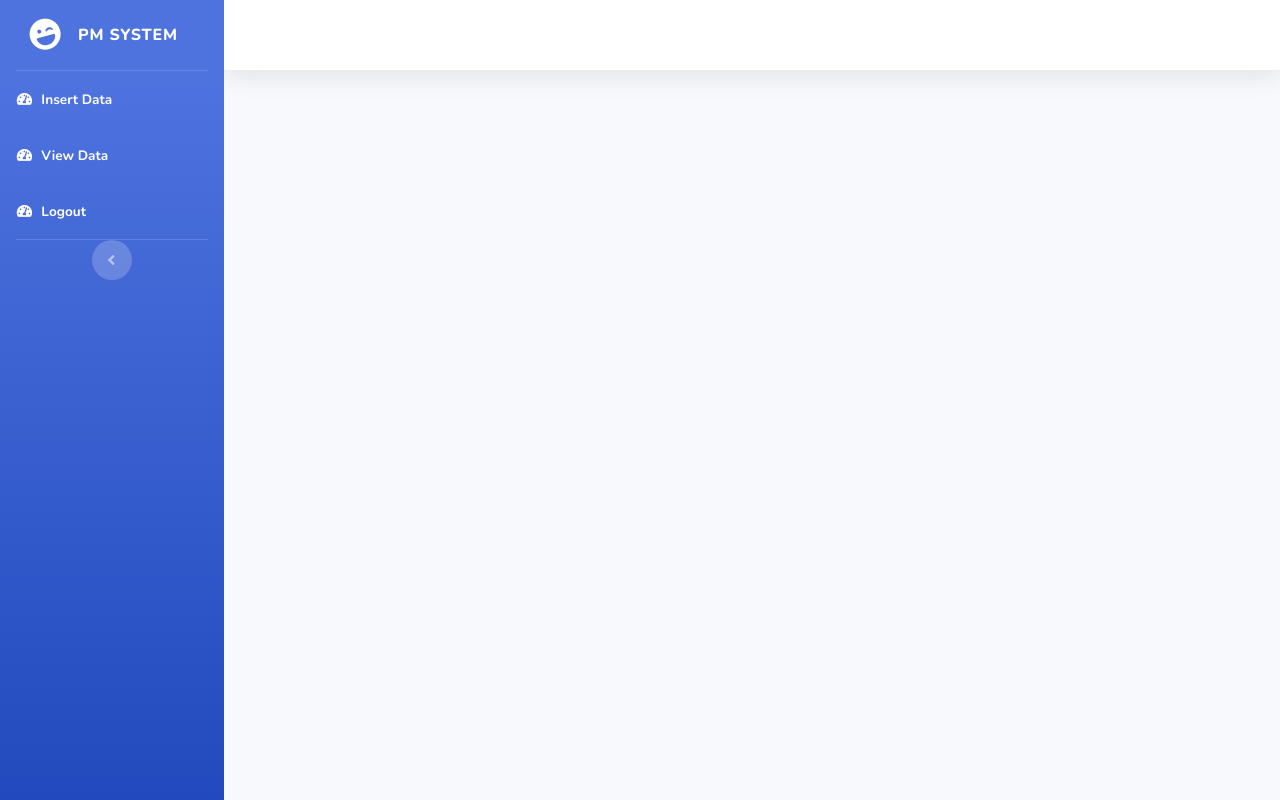
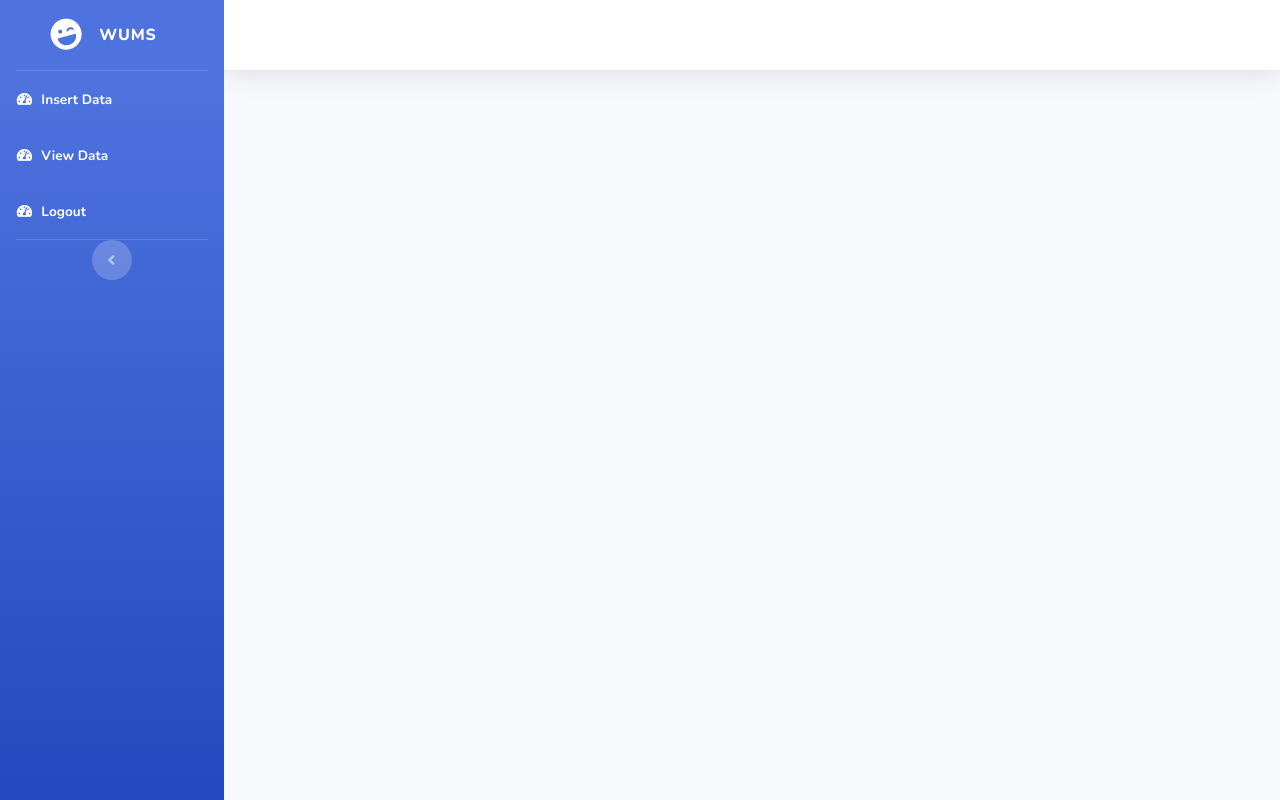
Before and after one commit to mpowerrenterprise/website-url-management-system, a PHP site: page /dashboard-asset/head-template.php in a window 1280 px wide. Run offline with PHP 8.4, Linux system fonts and the light colour scheme.

Commit message:
Cleanup names

```diff
--- a/0-project-files/dashboard-asset/head-template.php
+++ b/0-project-files/dashboard-asset/head-template.php
@@ -9,7 +9,7 @@
     <meta name="description" content="">
     <meta name="author" content="">
 
-    <title>SB Admin 2 - Dashboard</title>
+    <title>WUMS</title>
 
     <!-- Custom fonts for this template-->
     <link href="vendor/fontawesome-free/css/all.min.css" rel="stylesheet" type="text/css">
--- a/0-project-files/dashboard-asset/nav-template.php
+++ b/0-project-files/dashboard-asset/nav-template.php
@@ -5,7 +5,7 @@
     <div class="sidebar-brand-icon rotate-n-15">
         <i class="fas fa-laugh-wink"></i>
     </div>
-    <div class="sidebar-brand-text mx-3">PM System</div>
+    <div class="sidebar-brand-text mx-3">WUMS</div>
 </a>
 
 <!-- Divider -->
```
